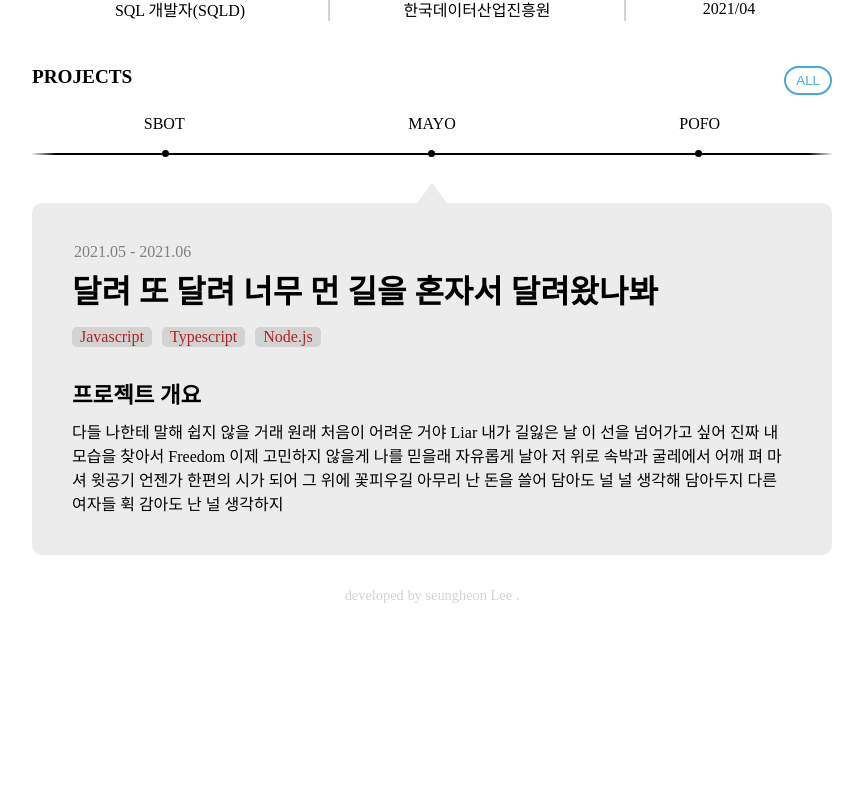
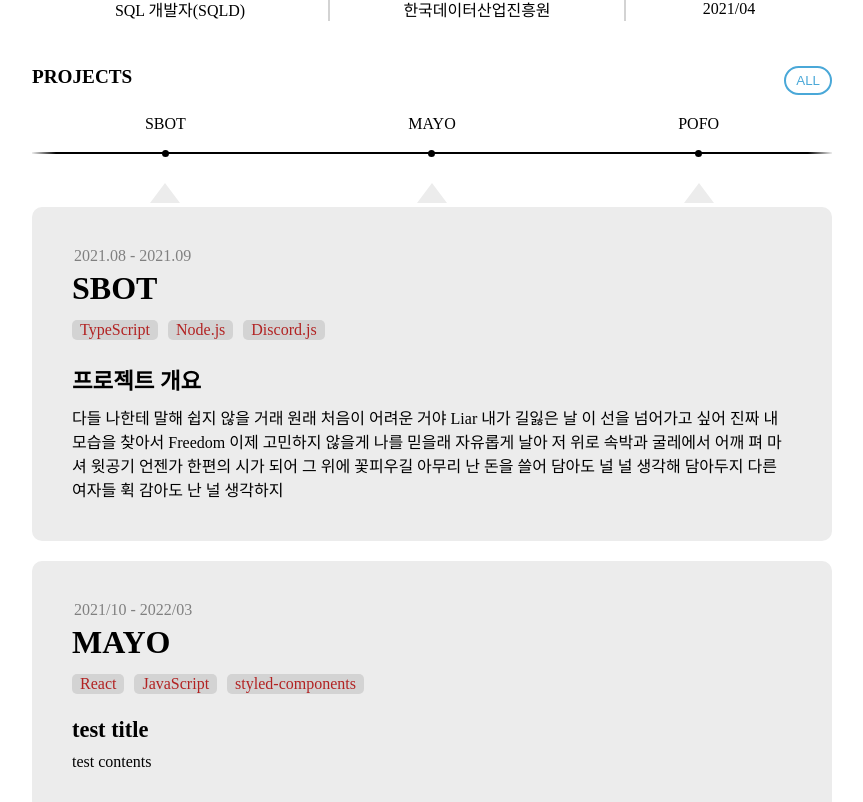
Before and after one commit to heony704/portfolio, a React (Create React App) app: page / in a window 1280 px wide. Shown: the part 636-1438 px from the top of the page, without its empty margins (208-1071 px from the left). Before the commit the page ends 1251 px from the top, so only its background shows below. Built offline with nearby package versions, Linux system fonts and the light colour scheme.

Commit message:
props 적용 & 수정

```diff
--- a/src/components/Projects.js
+++ b/src/components/Projects.js
@@ -7,50 +7,38 @@ function Projects({ projects }) {
                 <h2>PROJECTS</h2>
                 <button>ALL</button>
             </div>
-            <div className="names">
-                <p>SBOT</p>
-                <p>MAYO</p>
-                <p>POFO</p>
-            </div>
             <div className="timeline">
-                <div className="dots">
-                    <div>
-                        <div></div>
-                    </div>
-                    <div>
-                        <div></div>
-                    </div>
-                    <div>
-                        <div></div>
-                    </div>
+                <div className="top">
+                    {projects.map((project) => (
+                        <div>
+                            <div className="clickarea">
+                                <div className="name">
+                                    <p>{project.name}</p>
+                                </div>
+                                <div className="dot">
+                                    <div></div>
+                                </div>
+                            </div>
+                            <div className="mark" />
+                        </div>
+                    ))}
                 </div>
                 <hr />
             </div>
             <div className="contents">
-                <div className="marks">
-                    <div className="not"></div>
-                    <div></div>
-                    <div className="not"></div>
-                </div>
-                <div className="summary">
-                    <div class="date">2021.05 - 2021.06</div>
-                    <h1>달려 또 달려 너무 먼 길을 혼자서 달려왔나봐</h1>
-                    <div class="tech">
-                        <p>Javascript</p>
-                        <p>Typescript</p>
-                        <p>Node.js</p>
+                {projects.map((project) => (
+                    <div>
+                        <div className="date">{project.date}</div>
+                        <h1>{project.name}</h1>
+                        <div className="tech">
+                            {project.skills.map((skill) => (
+                                <p>{skill}</p>
+                            ))}
+                        </div>
+                        <h2>{project.summary.title}</h2>
+                        <p>{project.summary.contents}</p>
                     </div>
-                    <h2>프로젝트 개요</h2>
-                    <p>
-                        다들 나한테 말해 쉽지 않을 거래 원래 처음이 어려운 거야
-                        Liar 내가 길잃은 날 이 선을 넘어가고 싶어 진짜 내 모습을
-                        찾아서 Freedom 이제 고민하지 않을게 나를 믿을래 자유롭게
-                        날아 저 위로 속박과 굴레에서 어깨 펴 마셔 윗공기 언젠가
-                        한편의 시가 되어 그 위에 꽃피우길 아무리 난 돈을 쓸어
-                        담아도 널 널 생각해 담아두지 다른 여자들 휙 감아도 난 널
-                        생각하지
-                    </p>
-                </div>
+                ))}
             </div>
         </div>
     );
--- a/src/components/components.scss
+++ b/src/components/components.scss
@@ -68,7 +68,7 @@ main {
         max-width: 900px;
         width: 100%;
         padding: 0 50px;
-        > div {
+        >div {
             padding-top: 35px;
             // > h2 {
             //     padding-bottom: 10px;
@@ -165,6 +165,7 @@ main {
 }
 
 // Projects.js
+
 .projects {
     .title {
         display: flex;
@@ -186,108 +187,134 @@ main {
             background-color: $skyblue;
         }
     }
-    .names {
+
+    .timeline {
+        // background-color: skyblue;
+
+        .top {
             display: flex;
             justify-content: space-around;
             align-items: center;
         }
+        .top >div {
+            display: flex;
+            justify-content: center;
+            align-items: center;
+            flex-direction: column;
+        }
 
-    .timeline {
-        height: 40px;
-        .dots {
-            height: 100%;
+        .clickarea {
             display: flex;
-            justify-content: space-around;
+            justify-content: center;
             align-items: center;
-
-            > div {
-                width: 40px;
-                height: 40px;
-                display: flex;
-                justify-content: space-around;
-                align-items: center;
+            flex-direction: column;
             cursor: pointer;
         }
 
-            > div > div {
+        .clickarea:hover {
+            .name {
+                color: grey;
+            }
+            .dot >div {
+                background-color: grey;
+                width: 10px;
+                height: 10px;
+            }
+        }
+
+        .name {
+            display: flex;
+            justify-content: center;
+            align-items: flex-end;
+            // height: 10px;
+            width: 130px;
+        }
+
+        .dot {
+            display: flex;
+            justify-content: center;
+            align-items: center;
+            width: 40px;
+            height: 40px;
+            z-index: 1;
+
+            >div {
                 background-color: black;
                 margin: 5px;
                 width: 7px;
                 height: 7px;
                 border-radius: 100%;
             }
-
-            > div:hover > div {
-                width: 12px;
-                height: 12px;
-            }
-        }
         }
 
-    hr {
-        position: relative;
-        bottom: 28px;
-        height: 2px;
-        background: linear-gradient(to right, #eee, #000 3%, #000 97%, #eee);
-        border: 0;
-    }
-
-    .contents {
-        .marks {
-            // height: 100%;
-            display: flex;
-            justify-content: space-around;
-            align-items: center;
-
-            .not {
-                visibility: hidden;
-            }
-
-            > div {
+        .mark {
             margin-top: 10px;
             border-top: 0px solid transparent;
             border-left: 15px solid transparent;
             border-right: 15px solid transparent;
             border-bottom: 20px solid #ececec;
         }
+        .not {
+            visibility: hidden;
         }
 
-        .summary {
+        hr {
             position: relative;
-            margin-bottom: 20px;
+            bottom: 51px;
+            background: linear-gradient(to right, #eee, #000 3%, #000 97%, #eee);
+            border: 0;
+            width: 100%;
+            height: 2px;
+            margin: 0;
+        }
+    }
+
+    .contents {
+        margin-top: 2px;
+
+        >div {
             padding: 5%;
             background: #ececec;
             border-radius: 10px;
+        }
+
+        >div + div {
+            margin-top: 20px;
+        }
 
         .date {
             font-size: 1rem;
             color: grey;
             padding-left: 2px;
         }
+
         .tech {
-                font-size: 0;
+            margin-top: 10px;
+
+            p + p {
+                margin-left: 10px;
             }
-            .tech p {
+            >p {
                 font-size: 1rem;
                 display: inline-block;
-                margin-top: 15px;
-                margin-right: 10px;
                 padding: 1px 8px;
                 background-color: lightgrey;
                 border-radius: 5px;
                 color: firebrick;
+                margin: 3px 0;
             }
-            h1 {
+        }
+
+        >div >h1 {
             margin-top: 5px;
         }
-            h2 {
-                margin-top: 30px;
+        >div >h2 {
+            margin-top: 20px;
             font-size: 1.4rem;
         }
-            p {
+        >div >p {
             margin-top: 10px;
             font-size: 1rem;
         }
     }
 }
-}
```
Lines whose indentation alone changed are shown as unchanged.
